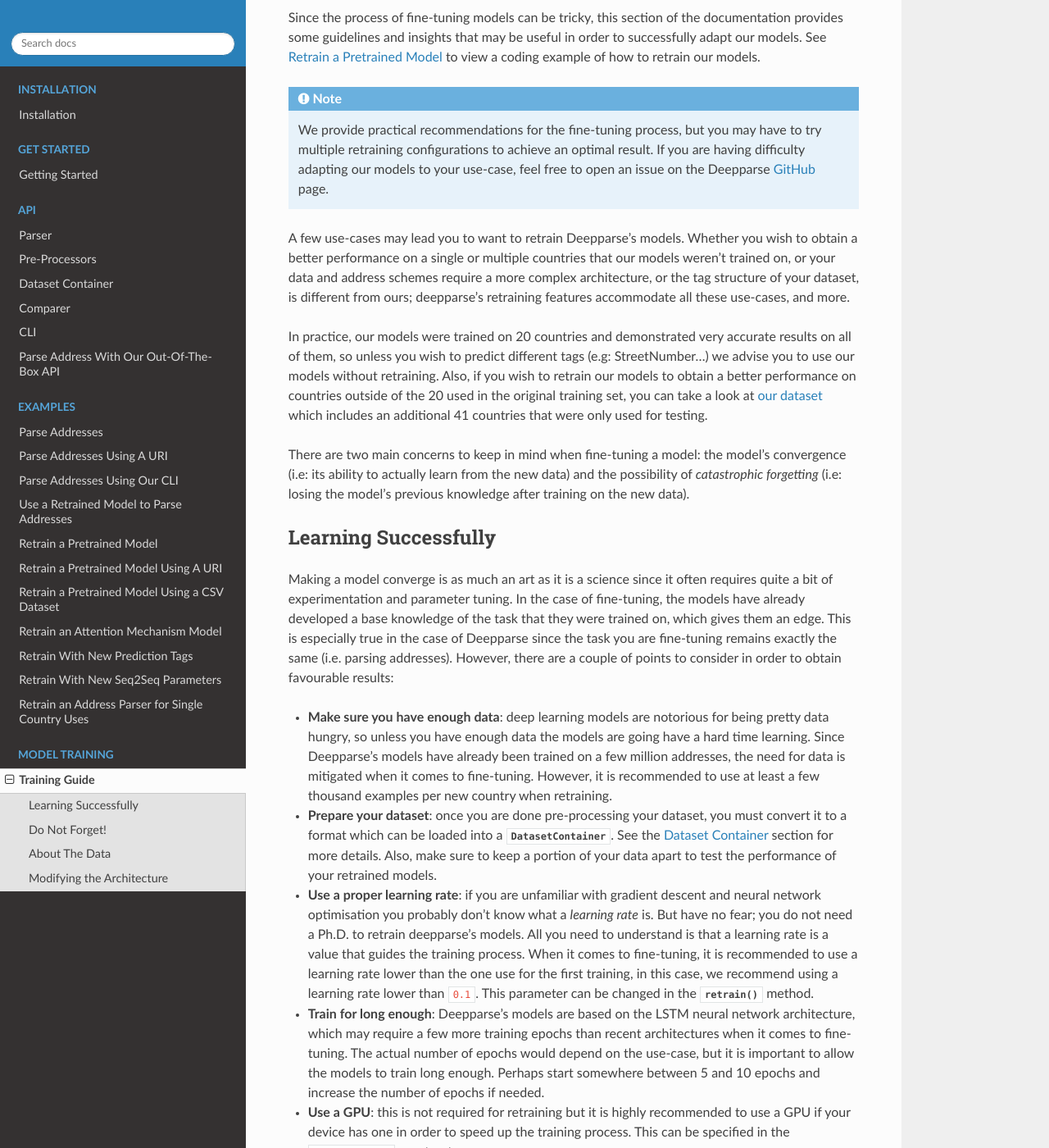
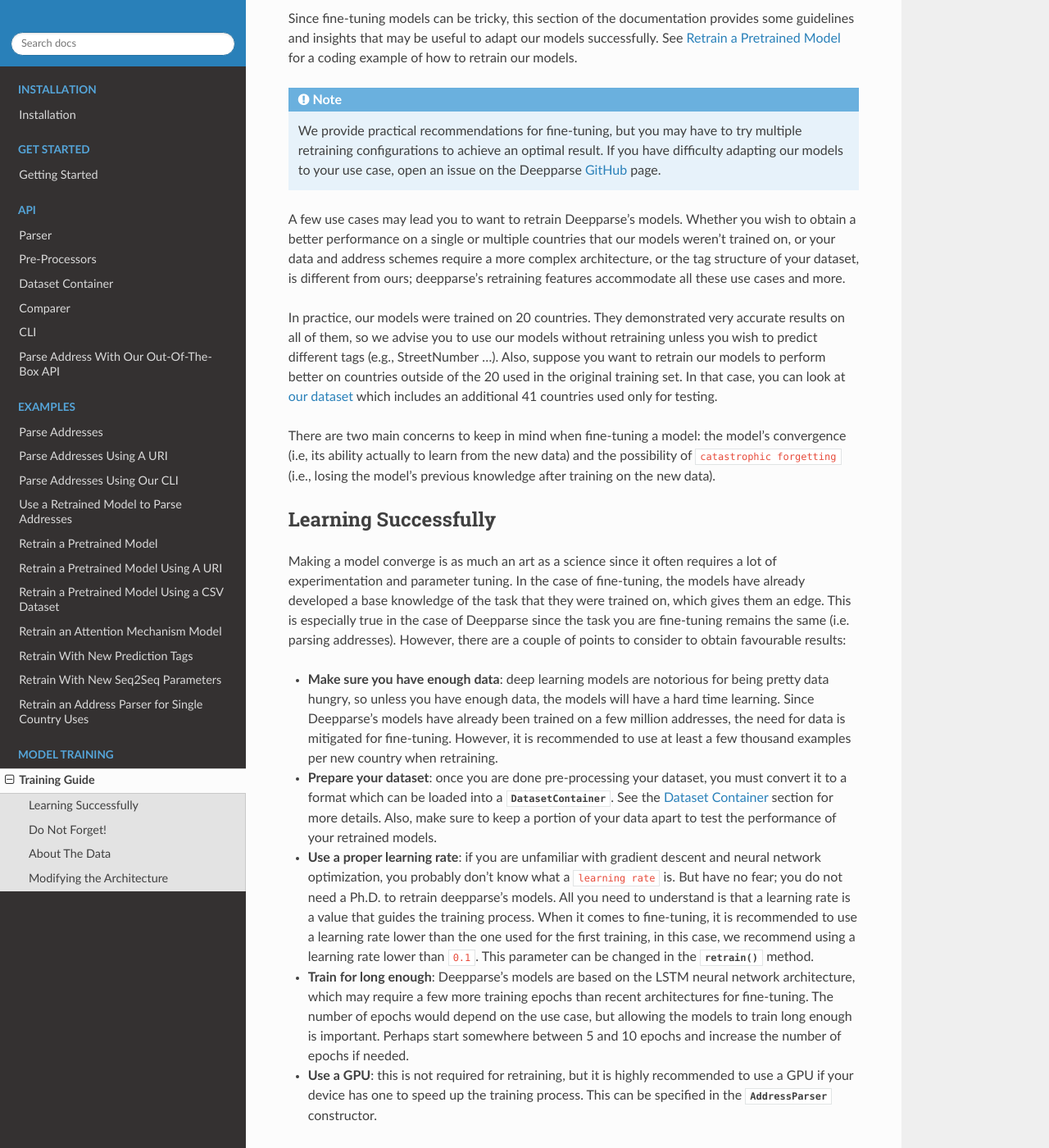
Before and after one commit to GRAAL-Research/deepparse, a Sphinx documentation site: the page built from docs/source/training_guide.rst, in a window 1280 px wide and 1400 px high, scrolled down 270 px. Shown: the whole window at 82% size. Built offline with Sphinx 7.4.7 and the Read the Docs theme 2.0.0, drawn with Linux system fonts in a browser that asks for light colours; the version number could not be read and is left out; some of the changed text lies outside the part shown.

Commit message:
fix some typos

```diff
--- a/docs/source/training_guide.rst
+++ b/docs/source/training_guide.rst
@@ -4,67 +4,65 @@
 Training Guide
 ==============
 
-In addition to parsing addresses out-of-the-box, Deepparse allows you to retrain the pre-trained models to fit your own data and use-cases.
-In the world of machine learning, this is what's refered to as `fine-tuning`, which can make it easier to obtain well-performing
+In addition to parsing addresses out-of-the-box, Deepparse allows you to retrain the pre-trained models to fit your data and use cases.
+In the world of machine learning, this is what's refered to as ``fine-tuning``, which can make it easier to obtain well-performing
 models more efficiently and with less data.
 
-Since the process of fine-tuning models can be tricky, this section of the documentation provides some guidelines and insights that may
-be useful in order to successfully adapt our models. See :ref:`fine_tuning` to view a coding example of
+Since fine-tuning models can be tricky, this section of the documentation provides some guidelines and insights that may
+be useful to adapt our models successfully. See :ref:`fine_tuning` for a coding example of
 how to retrain our models.
 
 .. note::
-   We provide practical recommendations for the fine-tuning process, but you may have to try multiple retraining configurations to
-   achieve an optimal result. If you are having difficulty adapting our models to your use-case, feel free to
+   We provide practical recommendations for fine-tuning, but you may have to try multiple retraining configurations to
+   achieve an optimal result. If you have difficulty adapting our models to your use case,
    open an issue on the Deepparse `GitHub <https://github.com/GRAAL-Research/deepparse/issues>`__ page.
 
-A few use-cases may lead you to want to retrain Deepparse's models. Whether you wish to obtain a better
+A few use cases may lead you to want to retrain Deepparse's models. Whether you wish to obtain a better
 performance on a single or multiple countries that our models weren't trained on, or your data and address schemes require a more complex
-architecture, or the tag structure of your dataset, is different from ours; deepparse's retraining features accommodate all these use-cases, and more.
+architecture, or the tag structure of your dataset, is different from ours; deepparse's retraining features accommodate all these use cases and more.
 
-In practice, our models were trained on 20 countries and demonstrated very accurate results on all of them, so unless you wish to predict
-different tags (e.g: StreetNumber...) we advise you to use our models without retraining. Also, if you wish to retrain
-our models to obtain a better performance on countries outside of the 20 used in the original training set, you can take a look
-at `our dataset <https://github.com/GRAAL-Research/deepparse-address-data>`__ which includes an additional 41 countries that were only used for testing.
+In practice, our models were trained on 20 countries. They demonstrated very accurate results on all of them, so we advise you to use our models without retraining unless you wish to predict
+different tags (e.g., StreetNumber ...). Also, suppose you want to retrain
+our models to perform better on countries outside of the 20 used in the original training set. In that case, you can look
+at `our dataset <https://github.com/GRAAL-Research/deepparse-address-data>`__ which includes an additional 41 countries used only for testing.
 
-There are two main concerns to keep in mind when fine-tuning a model: the model's convergence (i.e: its ability to actually learn from the new data)
-and the possibility of `catastrophic forgetting` (i.e: losing the model's previous knowledge after training on the new data).
+There are two main concerns to keep in mind when fine-tuning a model: the model's convergence (i.e, its ability actually to learn from the new data)
+and the possibility of ``catastrophic forgetting`` (i.e., losing the model's previous knowledge after training on the new data).
 
 Learning Successfully
 *********************
 
-Making a model converge is as much an art as it is a science since it often requires quite a bit of experimentation and parameter tuning. In the case
+Making a model converge is as much an art as a science since it often requires a lot of experimentation and parameter tuning. In the case
 of fine-tuning, the models have already developed a base knowledge of the task that they were trained on, which gives them an edge.
-This is especially true in the case of Deepparse since the task you are fine-tuning remains exactly the same (i.e. parsing addresses).
-However, there are a couple of points to consider in order to obtain favourable results:
+This is especially true in the case of Deepparse since the task you are fine-tuning remains the same (i.e. parsing addresses).
+However, there are a couple of points to consider to obtain favourable results:
 
-- **Make sure you have enough data**: deep learning models are notorious for being pretty data hungry, so unless you have enough data the models
-  are going have a hard time learning. Since Deepparse's models have already been trained on a few million addresses, the need for data is mitigated when it comes to fine-tuning. However,
+- **Make sure you have enough data**: deep learning models are notorious for being pretty data hungry, so unless you have enough data, the models
+  will have a hard time learning. Since Deepparse's models have already been trained on a few million addresses, the need for data is mitigated for fine-tuning. However,
   it is recommended to use at least a few thousand examples per new country when retraining.
 
 - **Prepare your dataset**: once you are done pre-processing your dataset, you must convert it to a format which can be loaded into
   a :class:`~deepparse.dataset_container.DatasetContainer`. See the :ref:`dataset_container` section for more details.
   Also, make sure to keep a portion of your data apart to test the performance of your retrained models.
 
-- **Use a proper learning rate**: if you are unfamiliar with gradient descent and neural network optimisation you probably don't know what
-  a `learning rate` is. But have no fear; you do not need a Ph.D. to retrain deepparse's models. All you need to understand is that a learning rate
-  is a value that guides the training process. When it comes to fine-tuning, it is recommended to use a learning rate lower than the one use for the first
+- **Use a proper learning rate**: if you are unfamiliar with gradient descent and neural network optimization, you probably don't know what
+  a ``learning rate`` is. But have no fear; you do not need a Ph.D. to retrain deepparse's models. All you need to understand is that a learning rate
+  is a value that guides the training process. When it comes to fine-tuning, it is recommended to use a learning rate lower than the one used for the first
   training, in this case, we recommend using a learning rate lower than ``0.1``. This parameter can be changed in the :meth:`~deepparse.parser.AddressParser.retrain` method.
 
 - **Train for long enough**: Deepparse's models are based on the LSTM neural network architecture, which may require a few more training epochs
-  than recent architectures when it comes to fine-tuning. The actual number of epochs would depend on the use-case, but it is
-  important to allow the models to train long enough. Perhaps start somewhere between 5 and 10 epochs and increase the number of epochs if needed.
+  than recent architectures for fine-tuning. The number of epochs would depend on the use case, but allowing the models to train long enough is important. Perhaps start somewhere between 5 and 10 epochs and increase the number of epochs if needed.
 
-- **Use a GPU**: this is not required for retraining but it is highly recommended to use a GPU if your device has one in order to speed up the
+- **Use a GPU**: this is not required for retraining, but it is highly recommended to use a GPU if your device has one to speed up the
   training process. This can be specified in the :class:`~deepparse.parser.AddressParser` constructor.
 
 Do Not Forget!
 **************
 
 As mentionned above, catastrophic forgetting can happen when fine-tuning machine learning models. This is because the models' internal parameters are
-modified to accomodate the new task/data which can impact their ability to be appropriate for the previous task/data.
+modified to accommodate the new task/data, which can impact their ability to be appropriate for the previous task/data.
 
-There are many fancy ways to mitigate catastrophic forgetting when fine-tuning models, but given the task and data that deepparse handles, we simply
-recommend to include some of the previous data when constructing your retraining dataset. The amount
+There are many fancy ways to mitigate catastrophic forgetting when fine-tuning models. Still, given the task and data that Deepparse handles, we recommend including some of the previous data when constructing your retraining dataset. The amount
 of addresses to keep would vary depending on the number of new addresses, but somewhere between 1% and 10% would be a good start.
 
 Another approach that can help reduce the effect of forgetting is freezing part of the model. Check out
@@ -77,18 +75,18 @@ the :meth:`~deepparse.parser.AddressParser.retrain` method for more details on h
 About The Data
 **************
 
-Deepparse's models learn in a supervised manner, this means that the data provided for retraining must be labeled (i.e: the tag of each element in the
+Deepparse's models learn in a supervised manner; this means that the data provided for retraining must be labelled (i.e. the tag of each element in the
 address needs to be specified). This is also required when you want to retrain our models with your own custom tags. Each word in the address must
 have a corresponding tag. If you are using custom tags, they must be defined in the :meth:`~deepparse.parser.AddressParser.retrain` method under
-the ``prediction_tags`` argument. Here are some examples of properly labeled addresses:
+the ``prediction_tags`` argument. Here are some examples of properly labelled addresses:
 
 .. image:: /_static/img/labeled_addresses.png
 
 .. note::
   If the main objective of retraining is to introduce different tags, it might be a good idea to freeze the model layers. This will speed up the
-  retraining process and will probably yield good results especially if you are training on the same countries in the original training set.
+  retraining process and will probably yield good results, especially if you are training on the same countries as the original training set.
 
-In case your data is mostly or exclusively unlabeled, you can retrain on the labeled portion then use the obtained model to predict labels
+In case your data is mostly or exclusively unlabeled, you can retrain on the labelled portion and then use the obtained model to predict labels
 for a few more randomly chosen unlabeled addresses, verify and correct the predictions and retrain with the newly labelled addresses added to the retraining dataset.
 This will allow you to incrementally increase the size of your dataset with the help of the models. This is a simple case of *active learning*.
 
@@ -96,6 +94,6 @@ Modifying the Architecture
 **************************
 
 The :meth:`~deepparse.parser.AddressParser.retrain` method allows you to change the architecture of the models using the ``seq2seq_params``
-argument. This can be useful if you need a more complex model or a lighter model for example. However, if you
-choose to change the models' architecture, you will end up with a completely new model that will be retrained from scratch. This
+argument. This can be useful if you need a more complex model or a lighter model, for example. However, if you
+change the models' architecture, you will end up with a completely new model that will be retrained from scratch. This
 means that all the previous knowledge that the initial model had will disapear.
```
